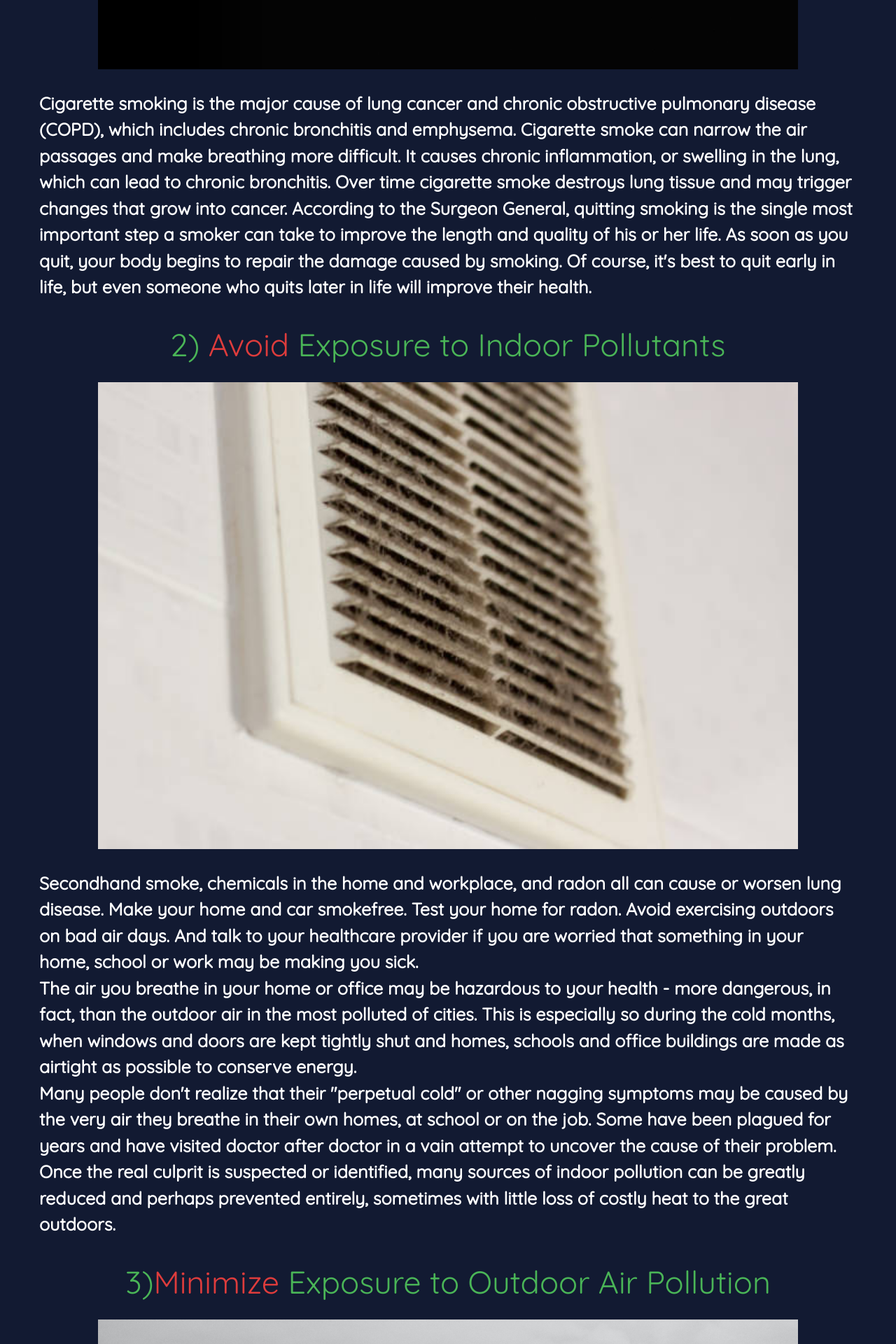
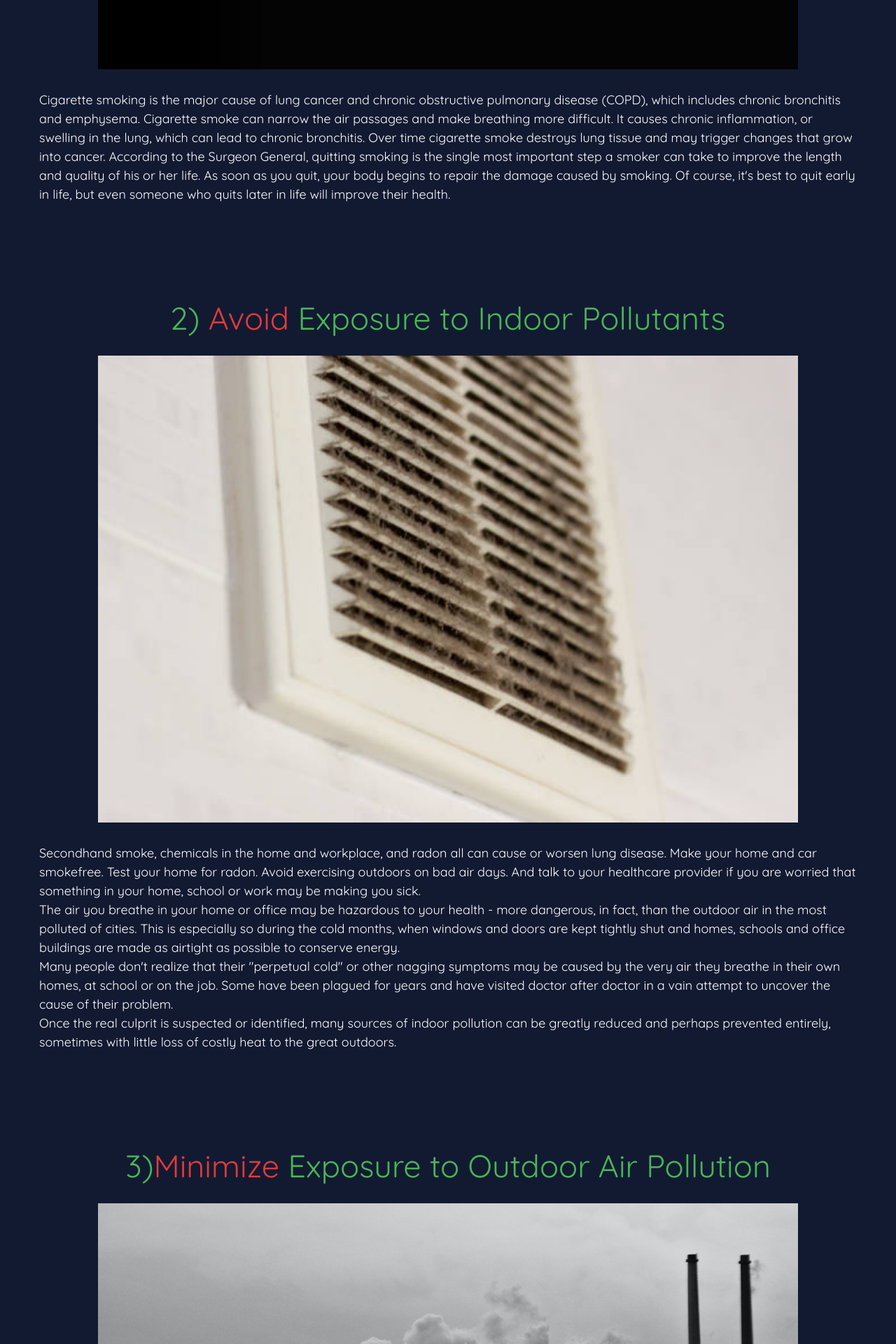
Before and after one commit to ad0rshcodes/air-pollution, a React (Create React App) app: page /preventionpage in a window 1280 px wide. Shown: the part 920-2840 px from the top of the page at 70% size. Built offline with nearby package versions, Linux system fonts and the light colour scheme.

Commit message:
chore: update font for Prevention page

```diff
--- a/src/components/PreventionPage.jsx
+++ b/src/components/PreventionPage.jsx
@@ -42,14 +42,14 @@ export default function PreventivePage(){
               1) <span className="text-red">Don't</span> Smoke
             </h2>
             <img className="landingImage prev-image " src={require("../images/smoke.jpg")} alt="" />
-            <b className="prev-body">
+            <p className="prev-body">
             Cigarette smoking is the major cause of lung cancer and chronic obstructive pulmonary disease (COPD), which includes chronic bronchitis and emphysema. Cigarette smoke can narrow the air passages and make breathing more difficult. It causes chronic inflammation, or swelling in the lung, which can lead to chronic bronchitis. Over time cigarette smoke destroys lung tissue and may trigger changes that grow into cancer. According to the Surgeon General, quitting smoking is the single most important step a smoker can take to improve the length and quality of his or her life. As soon as you quit, your body begins to repair the damage caused by smoking. Of course, it's best to quit early in life, but even someone who quits later in life will improve their health.
-            </b>
+            </p>
             <h2 className="sub">
               2) <span className="text-red">Avoid</span> Exposure to Indoor Pollutants
             </h2>
             <img className="prev-image" src={require("../images/indoorpollutants.jpg")} alt="" />
-            <b className="prev-body">
+            <p className="prev-body">
             Secondhand smoke, chemicals in the home and workplace, and radon all can cause or worsen lung disease. Make your home and car smokefree. Test your home for radon. Avoid exercising outdoors on bad air days. And talk to your healthcare provider if you are worried that something in your home, school or work may be making you sick.
             <br /> The air you breathe in your home or office may be hazardous to your health - more dangerous, in fact, than the outdoor air in the most polluted of cities. This is especially so during the cold months, when windows and doors are kept tightly shut and homes, schools and office buildings are made as airtight as possible to conserve energy.
 
@@ -58,21 +58,21 @@ export default function PreventivePage(){
             <br /> Once the real culprit is suspected or identified, many sources of indoor pollution can be greatly reduced and perhaps prevented entirely, sometimes with little loss of costly heat to the great outdoors.
 
 
-            </b>
+            </p>
             <h2 className="sub">
             3)<span className="text-red">Minimize</span> Exposure to Outdoor Air Pollution
             </h2>
             <img className="prev-image" src={require("../images/pollution.jpg")} alt="" />
-            <b className="prev-body">
+            <p className="prev-body">
             The air quality outside can vary from day to day and sometimes is unhealthy to breathe. Knowing how outdoor air pollution affects your health and useful strategies to minimize prolonged exposure can help keep you and your family well. Climate change and natural disasters can also directly impact lung health.
             <br />
             The health effects of air pollution remain a public health concern worldwide. Exposure to air pollution has many substantial adverse effects on human health. Globally, seven million deaths were attributable to the joint effects of household and ambient air pollution. Subjects with chronic respiratory diseases such as chronic obstructive pulmonary disease (COPD) and asthma are especially vulnerable to the detrimental effects of air pollutants. Air pollution can induce the acute exacerbation of COPD and onset of asthma, increase the respiratory morbidity and mortality. The health effects of air pollution depend on the components and sources of pollutants, which varied with countries, seasons, and times. <br /> Combustion of solid fuels is a major source of air pollutants in developing countries. <br /> To reduce the detrimental effects of air pollution, people especially those with COPD or asthma should be aware of the air quality and take extra measures such as reducing the time outdoor and wearing masks when necessary. For reducing the air pollutants indoor, people should use clean fuels and improve the stoves so as to burn fuel more efficiently and vent emissions to the outside. Air cleaners that can improve the air quality efficiently are recommended.
-            </b>
+            </p>
             <h2 className="sub">
             4) <span className="text-red">Prevent</span> Infection
             </h2>
             <img className="prev-image" src={require("../images/mask.jpg")} alt="" />
-            <b className="prev-body">
+            <p className="prev-body">
             A cold or other respiratory infection can sometimes become very serious. There are several things you can do to protect yourself:
              <ui className="list">
                  <li>
@@ -89,32 +89,32 @@ export default function PreventivePage(){
                  </li>
 
              </ui>
-            </b>
+            </p>
             <h2 className="sub">
             5) <span className="text-red">Get</span> Regular Check-ups
             </h2>
             <img className="prev-image" src={require("../images/doctor.jpg")} alt="" />
-            <b className="prev-body">
+            <p className="prev-body">
             Regular check-ups help prevent diseases, even when you are feeling well. This is especially true for lung disease, which sometimes goes undetected until it is serious. During a check-up, your healthcare provider will listen to your breathing and listen to your concerns.
             <br />
             Regular health check-ups can identify any early signs of health issues. Finding problems early means that your chances for effective treatment are increased. Many factors, such as your age, health, family history and lifestyle choices, impact on how often you need check-ups.
             <br />
             In this fast-paced life, where we are always on the go, we hardly spare any time for ourselves – to review our health condition, check whether or not we are eating properly, taking ample amount of sleep, exercising regularly, and so on. <br />
              While we aren’t unaware of the fact that all these petty things are what exactly govern our lives and help us stay fit and healthy, we pay the least attention to our condition, until we’ve run out of time. We fall sick only to discover, we’ve been lethargic and ignorant about our health issues we already knew were brewing since a long time.
-            </b>
+            </p>
 
             <h2 className="sub">
             6)<span className="text-red">Start</span> Exercising
             </h2>
             <img className="prev-image" src={require("../images/exercise.jpg")} alt="" />
-            <b className="prev-body">
+            <p className="prev-body">
             Whether you are young or old, slender or large, able-bodied or living with a chronic illness or disability, being physically active can help keep your lungs healthy.
             <br />
             When you are physically active, your heart and lungs work harder to supply the additional oxygen your muscles demand. Just like regular exercise makes your muscles stronger, it also makes your lungs and heart stronger. As your physical fitness improves, your body becomes more efficient at getting oxygen into the bloodstream and transporting it to the working muscles. That's one of the reasons that you are less likely to become short of breath during exercise over time.
 
             <br />
              Some types of exercise can also strengthen the muscles of the neck and chest, including the diaphragm and muscles between the ribs that work together to power inhaling and exhaling.
-            </b>
+            </p>
 
         </div> {/* PieChart */}
         <div className="pie">
--- a/src/index.css
+++ b/src/index.css
@@ -44,7 +44,7 @@ body {
   text-align: center;
 }
 .prev-body {
-  font-size: 25px;
+  font-size: 1.125rem;
   padding-bottom: 100px;
 }
 
@@ -133,3 +133,7 @@ body {
   text-align: center;
 
 }
+.padd{
+  padding-top: 70px;
+  padding-bottom: 20px;
+}
```
